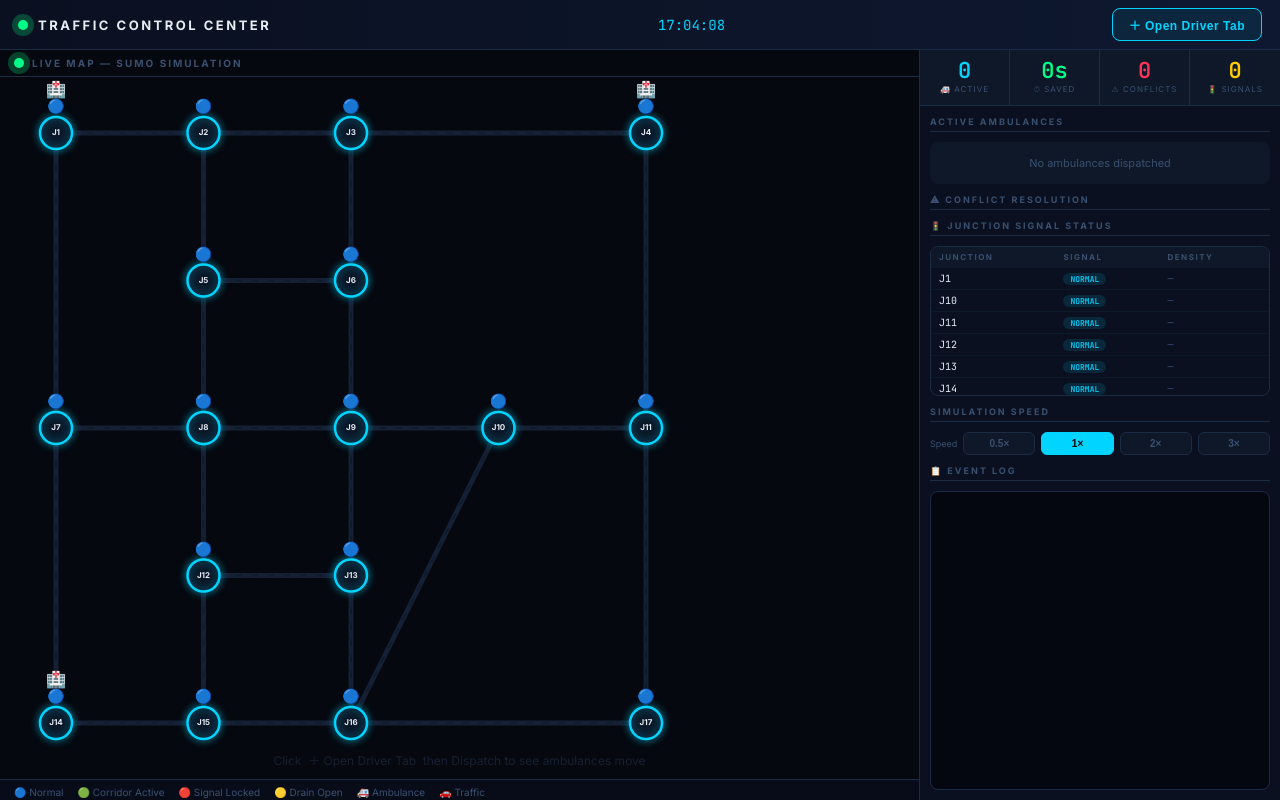
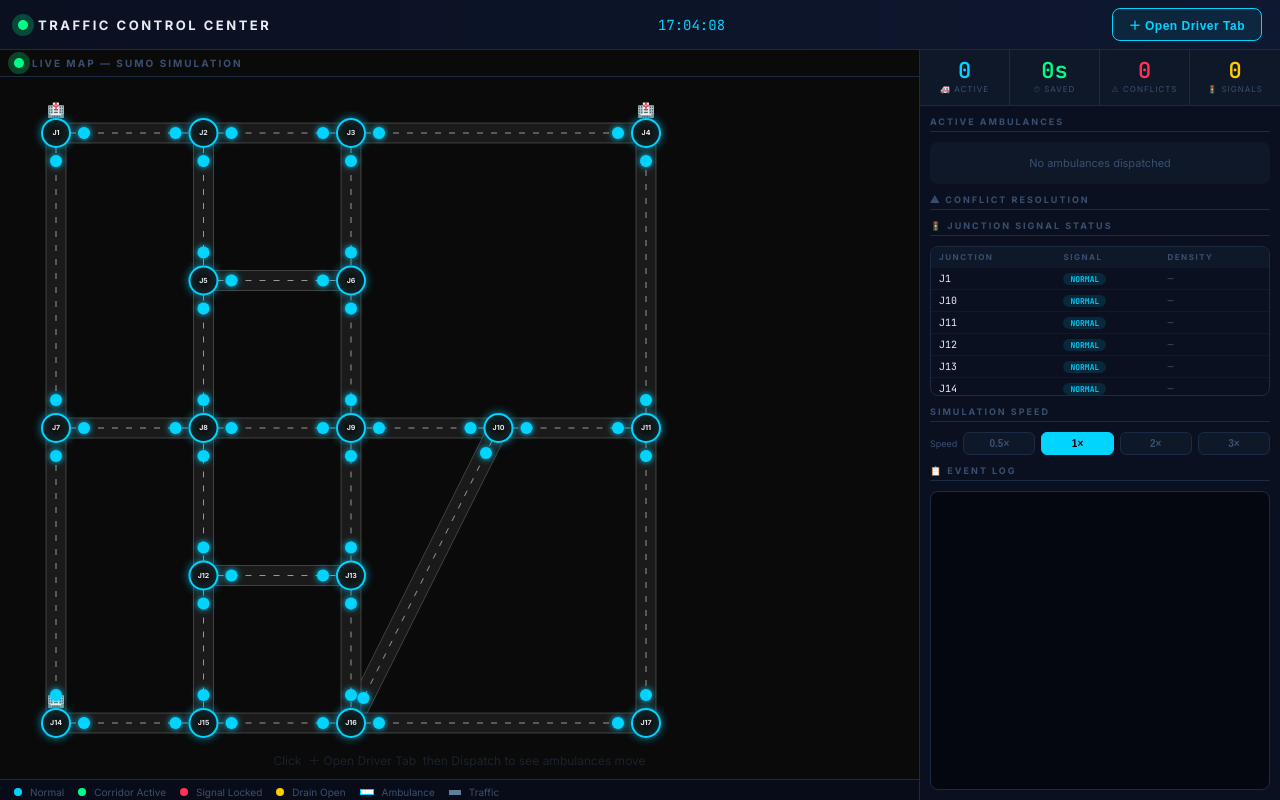
Before and after one commit to Vasukumar19/mini-, a Flask app: page / in a window 1280 px wide. Run offline with Flask 3, Linux system fonts and the light colour scheme; parts of the project's set-up code (start-up, migrations or seed data) failed here and were passed over; some libraries are stand-ins or nearby versions.

Commit message:
feat: SUMO-style visual overhaul on controller canvas - Replace emoji vehicles with rectangles (car 12x5 blue-grey, truck 18x6 orange, ambulance 14x6 white+red cross) - Roads upgraded to 20px dark asphalt (#1a1a1a) with white dashed centre line and solid edge lines - Background set to pure black #0a0a0a matching SUMO - Signal dots (6px coloured circles) placed at each road entry to junction replacing emoji icons - Ambulance gets Team Shaan-style blue pulsing siren circle (rgba(0,150,255,0.6), r=15+8*sin) - Vehicles rotate by SUMO angle before rectangle draw - Legend bar updated to coloured HTML dots instead of emojis

```diff
--- a/templates/controller.html
+++ b/templates/controller.html
@@ -9,7 +9,7 @@
   <script src="https://cdn.socket.io/4.7.2/socket.io.min.js"></script>
   <style>
     :root {
-      --bg:      #060a12;
+      --bg:      #0a0a0a;
       --panel:   #0a1020;
       --card:    #0e1828;
       --card2:   #142035;
@@ -48,7 +48,7 @@
     .main { display: flex; flex: 1; overflow: hidden; }
 
     /* ── Canvas panel ──── */
-    .map-panel { flex: 1; display: flex; flex-direction: column; border-right: 1px solid var(--border); background: #05080f; }
+    .map-panel { flex: 1; display: flex; flex-direction: column; border-right: 1px solid var(--border); background: #0a0a0a; }
     .panel-title { font-size: 10px; font-weight: 700; letter-spacing: 2px; text-transform: uppercase; color: var(--muted); padding: 7px 14px; border-bottom: 1px solid var(--border); display: flex; align-items: center; gap: 8px; flex-shrink: 0; }
     #map-canvas { flex: 1; width: 100%; display: block; }
     .legend-bar { display: flex; flex-wrap: wrap; gap: 14px; padding: 6px 14px; border-top: 1px solid var(--border); flex-shrink: 0; background: #080c18; }
@@ -153,12 +153,12 @@
     </div>
     <canvas id="map-canvas"></canvas>
     <div class="legend-bar">
-      <span class="leg">🔵 Normal</span>
-      <span class="leg">🟢 Corridor Active</span>
-      <span class="leg">🔴 Signal Locked</span>
-      <span class="leg">🟡 Drain Open</span>
-      <span class="leg">🚑 Ambulance</span>
-      <span class="leg">🚗 Traffic</span>
+      <span class="leg"><span style="display:inline-block;width:8px;height:8px;background:#00d4ff;border-radius:50%;margin-right:3px"></span>Normal</span>
+      <span class="leg"><span style="display:inline-block;width:8px;height:8px;background:#00ff88;border-radius:50%;margin-right:3px"></span>Corridor Active</span>
+      <span class="leg"><span style="display:inline-block;width:8px;height:8px;background:#ff3355;border-radius:50%;margin-right:3px"></span>Signal Locked</span>
+      <span class="leg"><span style="display:inline-block;width:8px;height:8px;background:#ffcc00;border-radius:50%;margin-right:3px"></span>Drain Open</span>
+      <span class="leg"><span style="display:inline-block;width:14px;height:6px;background:#fff;border:1px solid #00d4ff;margin-right:3px"></span>Ambulance</span>
+      <span class="leg"><span style="display:inline-block;width:12px;height:5px;background:#607d9a;margin-right:3px"></span>Traffic</span>
     </div>
   </div>
 
@@ -288,10 +288,11 @@ function vehicleToCanvas(v) {
    SIGNAL THEME
 ═══════════════════════════════════════════════════════════════ */
 const SIG = {
-  NORMAL:           { fill: '#00d4ff', glow: 'rgba(0,212,255,.3)',  icon: '🔵' },
-  AMBULANCE_GREEN:  { fill: '#00ff88', glow: 'rgba(0,255,136,.5)',  icon: '🟢' },
-  SPILLBACK_LOCKED: { fill: '#ff3355', glow: 'rgba(255,51,85,.5)',  icon: '🔴' },
-  DRAIN_OPEN:       { fill: '#ffcc00', glow: 'rgba(255,204,0,.4)',  icon: '🟡' },
+  NORMAL:           { fill: '#00d4ff', glow: 'rgba(0,212,255,.3)',  dot: '#00d4ff' },
+  AMBULANCE_GREEN:  { fill: '#00ff88', glow: 'rgba(0,255,136,.5)',  dot: '#00ff88' },
+  SPILLBACK_LOCKED: { fill: '#ff3355', glow: 'rgba(255,51,85,.5)',  dot: '#ff3355' },
+  DRAIN_OPEN:       { fill: '#ffcc00', glow: 'rgba(255,204,0,.4)',  dot: '#ffcc00' },
+  AMBULANCE_OVERRIDE: { fill: '#ffffff', glow: 'rgba(255,255,255,.5)', dot: '#ffffff' },
 };
 
 /* ═══════════════════════════════════════════════════════════════
@@ -313,26 +314,54 @@ requestAnimationFrame(renderLoop);
    DRAW
 ═══════════════════════════════════════════════════════════════ */
 function draw(frame) {
-  ctx.clearRect(0, 0, canvas.width, canvas.height);
+  /* Dark SUMO-style background */
+  ctx.fillStyle = '#0a0a0a';
+  ctx.fillRect(0, 0, canvas.width, canvas.height);
 
   const signals  = frame.signals   || {};
   const vehicles = frame.vehicles  || [];
   const jinfo    = frame.junctions || {};
+  const ROAD_W   = 20;   // dual-carriageway width in px
 
-  /* -- 1. Roads ------------------------------------------------- */
+  /* -- 1. Roads (SUMO style: dark asphalt + lane markings) ------ */
   for (const [jid, jdata] of Object.entries(junctionGraph)) {
     const p1 = toCanvas(jdata.pos[0], jdata.pos[1]);
     for (const nid of jdata.neighbors) {
       if (nid > jid && junctionGraph[nid]) {
         const p2 = toCanvas(junctionGraph[nid].pos[0], junctionGraph[nid].pos[1]);
-        ctx.strokeStyle = '#162035';
-        ctx.lineWidth   = 5;
-        ctx.lineCap     = 'round';
+
+        // Compute road angle for perpendicular offsets
+        const dx = p2.x - p1.x, dy = p2.y - p1.y;
+        const len = Math.sqrt(dx*dx + dy*dy) || 1;
+        const nx = -dy/len, ny = dx/len;  // unit normal
+        const half = ROAD_W / 2;
+
+        /* Road surface */
+        ctx.strokeStyle = '#1a1a1a';
+        ctx.lineWidth   = ROAD_W;
+        ctx.lineCap     = 'butt';
+        ctx.lineJoin    = 'round';
         ctx.beginPath(); ctx.moveTo(p1.x, p1.y); ctx.lineTo(p2.x, p2.y); ctx.stroke();
-        // centre dash
-        ctx.strokeStyle = '#0e1a2a';
-        ctx.lineWidth   = 1.5;
-        ctx.setLineDash([6, 10]);
+
+        /* Edge lines — solid white 0.5px */
+        ctx.strokeStyle = 'rgba(255,255,255,0.4)';
+        ctx.lineWidth   = 0.5;
+        ctx.lineCap     = 'butt';
+        // left edge
+        ctx.beginPath();
+        ctx.moveTo(p1.x + nx*half, p1.y + ny*half);
+        ctx.lineTo(p2.x + nx*half, p2.y + ny*half);
+        ctx.stroke();
+        // right edge
+        ctx.beginPath();
+        ctx.moveTo(p1.x - nx*half, p1.y - ny*half);
+        ctx.lineTo(p2.x - nx*half, p2.y - ny*half);
+        ctx.stroke();
+
+        /* Centre line — dashed white 1px */
+        ctx.strokeStyle = 'rgba(255,255,255,0.55)';
+        ctx.lineWidth   = 1;
+        ctx.setLineDash([6, 8]);
         ctx.beginPath(); ctx.moveTo(p1.x, p1.y); ctx.lineTo(p2.x, p2.y); ctx.stroke();
         ctx.setLineDash([]);
       }
@@ -345,12 +374,12 @@ function draw(frame) {
 
   for (const amb of activeRoutes) {
     const pulse = 0.55 + 0.45 * Math.sin(_t * 0.07);
-    ctx.strokeStyle = `rgba(0,255,136,${(0.3 + 0.3 * pulse).toFixed(2)})`;
-    ctx.lineWidth   = 12;
+    ctx.strokeStyle = `rgba(0,255,136,${(0.25 + 0.25 * pulse).toFixed(2)})`;
+    ctx.lineWidth   = ROAD_W + 6;
     ctx.lineCap     = 'round';
     ctx.lineJoin    = 'round';
     ctx.shadowColor = '#00ff8888';
-    ctx.shadowBlur  = 20;
+    ctx.shadowBlur  = 18;
     ctx.beginPath();
     let started = false;
     for (const jid of amb.route) {
@@ -364,19 +393,19 @@ function draw(frame) {
     ctx.shadowBlur = 0;
   }
 
-  /* -- 3. Junction circles + signal icons ----------------------- */
-  const R = 16;
+  /* -- 3. Junction circles + density arc + hospital marker ------ */
+  const R = 14;
   for (const [jid, jdata] of Object.entries(junctionGraph)) {
     const p   = toCanvas(jdata.pos[0], jdata.pos[1]);
     const sig = signals[jid] || 'NORMAL';
     const cfg = SIG[sig] || SIG.NORMAL;
     const den = jinfo[jid]?.density || 0;
 
-    /* Signal-specific pulse halo */
+    /* Pulse halo for ambulance green */
     if (sig === 'AMBULANCE_GREEN') {
       const r = R + 8 + 5 * Math.sin(_t * 0.15);
       const g = ctx.createRadialGradient(p.x, p.y, 0, p.x, p.y, r);
-      g.addColorStop(0, 'rgba(0,255,136,.4)');
+      g.addColorStop(0, 'rgba(0,255,136,.35)');
       g.addColorStop(1, 'transparent');
       ctx.fillStyle = g;
       ctx.beginPath(); ctx.arc(p.x, p.y, r, 0, Math.PI * 2); ctx.fill();
@@ -395,9 +424,9 @@ function draw(frame) {
     ctx.beginPath(); ctx.arc(p.x, p.y, R + 10, 0, Math.PI * 2); ctx.fill();
 
     /* Circle body */
-    ctx.fillStyle   = '#0a1828';
+    ctx.fillStyle   = '#111111';
     ctx.strokeStyle = cfg.fill;
-    ctx.lineWidth   = 2.5;
+    ctx.lineWidth   = 2;
     ctx.shadowColor = cfg.fill + '80';
     ctx.shadowBlur  = 8;
     ctx.beginPath(); ctx.arc(p.x, p.y, R, 0, Math.PI * 2);
@@ -414,91 +443,125 @@ function draw(frame) {
       ctx.stroke();
     }
 
-    /* Label */
+    /* Junction label */
     ctx.fillStyle    = '#e8edf5';
-    ctx.font         = 'bold 8px Inter, sans-serif';
+    ctx.font         = 'bold 7px Inter, sans-serif';
     ctx.textAlign    = 'center';
     ctx.textBaseline = 'middle';
     ctx.fillText(jid, p.x, p.y);
 
-    /* Signal icon ABOVE circle — big and obvious */
-    ctx.font         = '14px serif';
-    ctx.textBaseline = 'alphabetic';
-    ctx.fillText(cfg.icon, p.x, p.y - R - 6);
-
     /* Hospital marker */
     for (const hdata of Object.values(hospitalData)) {
       if (hdata.junction === jid) {
-        ctx.font = '16px serif';
-        ctx.fillText('🏥', p.x, p.y - R - 22);
+        ctx.font = '14px serif';
+        ctx.textBaseline = 'alphabetic';
+        ctx.fillText('🏥', p.x, p.y - R - 4);
         break;
       }
     }
+
+    /* -- Signal dots on each road entry to junction ------------- */
+    // For each neighbour, place a small signal dot near the junction
+    const DOT_R   = 6;    // dot radius in px
+    const DOT_OFF = R + 14; // offset from junction centre
+    const neighbors = jdata.neighbors || [];
+    const totalN    = neighbors.length;
+    neighbors.forEach((nid, idx) => {
+      const nd = junctionGraph[nid];
+      if (!nd) return;
+      const np = toCanvas(nd.pos[0], nd.pos[1]);
+      // Direction vector FROM neighbour TOWARD this junction
+      const ddx = p.x - np.x, ddy = p.y - np.y;
+      const dlen = Math.sqrt(ddx*ddx + ddy*ddy) || 1;
+      const dotX = p.x - (ddx/dlen) * DOT_OFF;
+      const dotY = p.y - (ddy/dlen) * DOT_OFF;
+
+      // Determine dot colour: ambulance override = white, sig dot colour otherwise
+      let dotColor = cfg.dot;
+      if (sig === 'AMBULANCE_OVERRIDE') dotColor = '#ffffff';
+
+      // Glow
+      ctx.shadowColor = dotColor;
+      ctx.shadowBlur  = 6;
+      ctx.fillStyle   = dotColor;
+      ctx.beginPath();
+      ctx.arc(dotX, dotY, DOT_R, 0, Math.PI * 2);
+      ctx.fill();
+      ctx.shadowBlur  = 0;
+    });
   }
 
-  /* -- 4. Vehicles (emoji, correctly positioned) ---------------- */
+  /* -- 4. Vehicles as RECTANGLES -------------------------------- */
   for (const v of vehicles) {
-    const isAmb = v.type === 'ambulance' || String(v.id).startsWith('ambu');
-    const pos   = vehicleToCanvas(v);
+    const isAmb   = v.type === 'ambulance' || String(v.id).startsWith('ambu');
+    const isTruck = v.type === 'truck';
+    const pos     = vehicleToCanvas(v);
 
-    // Skip if completely off-canvas (bad data guard)
     if (pos.x < -50 || pos.x > canvas.width + 50 ||
         pos.y < -50 || pos.y > canvas.height + 50) continue;
 
     ctx.save();
     ctx.translate(pos.x, pos.y);
 
+    // Rotate by angle if provided
+    if (v.angle !== undefined) {
+      const rad = ((v.angle || 0) - 90) * Math.PI / 180;
+      ctx.rotate(rad);
+    }
+
     if (isAmb) {
-      /* Ambulance pulsing glow */
-      const pulse = 0.5 + 0.5 * Math.sin(_t * 0.15);
-      const rGlow = 22 + 6 * pulse;
-      const glo = ctx.createRadialGradient(0, 0, 2, 0, 0, rGlow);
-      glo.addColorStop(0, `rgba(255,255,255,${(0.35 + 0.25 * pulse).toFixed(2)})`);
-      glo.addColorStop(1, 'transparent');
-      ctx.fillStyle = glo;
-      ctx.beginPath(); ctx.arc(0, 0, rGlow, 0, Math.PI * 2); ctx.fill();
+      /* --- Ambulance: white 14×6 rectangle + blue pulsing circle --- */
 
-      /* White body rectangle with blue border */
+      // Team Shaan blue pulsing siren circle
+      const sirenR = 15 + 8 * Math.sin(Date.now() / 300);
+      ctx.strokeStyle = 'rgba(0,150,255,0.6)';
+      ctx.lineWidth   = 2;
+      ctx.shadowColor = 'rgba(0,150,255,0.4)';
+      ctx.shadowBlur  = 8;
+      ctx.beginPath();
+      ctx.arc(0, 0, sirenR, 0, Math.PI * 2);
+      ctx.stroke();
+      ctx.shadowBlur = 0;
+
+      // White rectangle body 14×6
       ctx.fillStyle   = '#ffffff';
       ctx.strokeStyle = '#00d4ff';
-      ctx.lineWidth   = 2;
-      ctx.shadowColor = '#00d4ff';
-      ctx.shadowBlur  = 14;
-      roundRect(ctx, -12, -7, 24, 14, 4);
+      ctx.lineWidth   = 1.5;
+      roundRect(ctx, -7, -3, 14, 6, 2);
       ctx.fill(); ctx.stroke();
-      ctx.shadowBlur = 0;
 
-      /* Red cross */
-      ctx.fillStyle    = '#ff3355';
-      ctx.font         = 'bold 9px sans-serif';
+      // Red cross (+)
+      ctx.fillStyle = '#ff3355';
+      ctx.font      = 'bold 6px sans-serif';
       ctx.textAlign    = 'center';
       ctx.textBaseline = 'middle';
       ctx.fillText('+', 0, 0);
 
-      /* 🚑 emoji above */
-      const eSize = 18 + 4 * pulse;
-      ctx.font         = `${Math.round(eSize)}px serif`;
-      ctx.textBaseline = 'alphabetic';
-      ctx.fillText('🚑', 0, -14);
+      // ID label (small, below)
+      ctx.save();
+      ctx.rotate(0);  // keep label upright
+      ctx.fillStyle    = '#00d4ff';
+      ctx.font         = 'bold 7px Inter, sans-serif';
+      ctx.textAlign    = 'center';
+      ctx.textBaseline = 'top';
+      ctx.fillText(v.id, 0, 6);
+      ctx.restore();
 
-      /* ID label below */
-      ctx.fillStyle    = '#00d4ff';
-      ctx.font         = 'bold 8px Inter, sans-serif';
-      ctx.textBaseline = 'top';
-      ctx.fillText(v.id, 0, 10);
+    } else if (isTruck) {
+      /* --- Truck: 18×6 orange rectangle --- */
+      ctx.fillStyle   = '#e07020';
+      ctx.strokeStyle = '#ff9040';
+      ctx.lineWidth   = 1;
+      roundRect(ctx, -9, -3, 18, 6, 2);
+      ctx.fill(); ctx.stroke();
 
     } else {
-      /* Regular car — small emoji */
-      // Rotate by SUMO angle if available
-      if (v.angle !== undefined) {
-        const rad = ((v.angle || 0) - 90) * Math.PI / 180;
-        ctx.rotate(rad);
-      }
-      const emoji = '🚗';
-      ctx.font         = '13px serif';
-      ctx.textAlign    = 'center';
-      ctx.textBaseline = 'middle';
-      ctx.fillText(emoji, 0, 0);
+      /* --- Car: 12×5 blue-grey rectangle --- */
+      ctx.fillStyle   = '#607d9a';
+      ctx.strokeStyle = '#8aacc8';
+      ctx.lineWidth   = 0.8;
+      roundRect(ctx, -6, -2.5, 12, 5, 1.5);
+      ctx.fill(); ctx.stroke();
     }
 
     ctx.restore();
```
